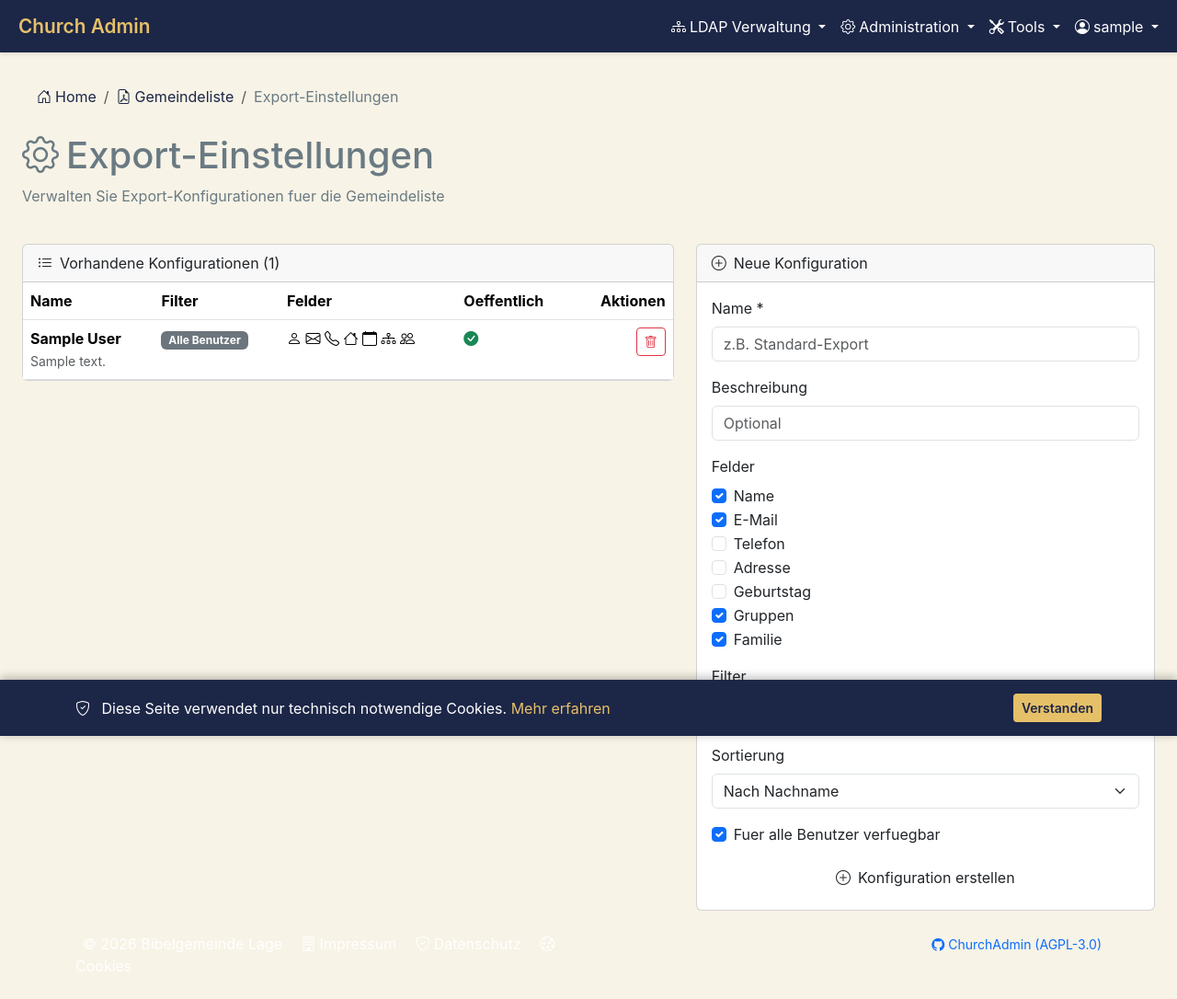
After one commit to Beerlesklopfer/ChruchAdmin, a Django app: page /ldap/export/settings/ in a window 1280 px wide. The commit adds this page. Shown: the whole page at 92% size. Run offline with Django 5.2, Linux system fonts and the light colour scheme; a user stored in the database is signed in; tables that the repository leaves empty hold one stand-in row (values such as "Sample post"); some libraries are stand-ins or nearby versions.

Commit message:
Fix: Export-Settings Import, fehlendes Template, LDAP-Admin Dashboard
- export_views.py: fehlenden 'from django.conf import settings' Import ergaenzt
- member_list_export_settings.html: fehlendes Template erstellt
- admin.html: Dashboard mit verlinkten Stat-Karten und Schnellzugriff
- TODO.md: Phase 5 Gruppenverwaltung als erledigt markiert

Co-Authored-By: Claude Opus 4.6 (1M context) <noreply@anthropic.com>

```diff
--- a/authapp/export_views.py
+++ b/authapp/export_views.py
@@ -3,6 +3,7 @@ Gemeindelisten-Export Views
 PDF und vCard/CardDAV Export
 """
 
+from django.conf import settings
 from django.shortcuts import render, redirect
 from django.contrib.auth.decorators import login_required, user_passes_test
 from django.contrib import messages
--- /dev/null
+++ b/templates/ldap/member_list_export_settings.html
@@ -0,0 +1,169 @@
+{% extends 'base.html' %}
+
+{% block title %}Export-Einstellungen{% endblock %}
+
+{% block content %}
+<div class="container-fluid">
+    <div class="row mb-4">
+        <div class="col-12">
+            <nav aria-label="breadcrumb" class="mb-3">
+                <ol class="breadcrumb" style="background: var(--church-beige); padding: 0.75rem 1rem; border-radius: 8px;">
+                    <li class="breadcrumb-item">
+                        <a href="{% url 'home' %}" style="color: var(--church-navy); text-decoration: none;">
+                            <i class="bi bi-house-door me-1"></i>Home
+                        </a>
+                    </li>
+                    <li class="breadcrumb-item">
+                        <a href="{% url 'member_list_export' %}" style="color: var(--church-navy); text-decoration: none;">
+                            <i class="bi bi-file-earmark-pdf me-1"></i>Gemeindeliste
+                        </a>
+                    </li>
+                    <li class="breadcrumb-item active" aria-current="page" style="color: var(--church-gray);">
+                        Export-Einstellungen
+                    </li>
+                </ol>
+            </nav>
+            <h1 class="text-church-navy">
+                <i class="bi bi-gear me-2"></i>Export-Einstellungen
+            </h1>
+            <p class="text-church-gray">Verwalten Sie Export-Konfigurationen fuer die Gemeindeliste</p>
+        </div>
+    </div>
+
+    <div class="row">
+        <!-- Bestehende Konfigurationen -->
+        <div class="col-md-7">
+            <div class="card card-church">
+                <div class="card-header">
+                    <i class="bi bi-list-ul me-2"></i>Vorhandene Konfigurationen ({{ all_settings|length }})
+                </div>
+                <div class="card-body p-0">
+                    {% if all_settings %}
+                    <div class="table-responsive">
+                        <table class="table table-church table-church-hover mb-0">
+                            <thead>
+                                <tr>
+                                    <th>Name</th>
+                                    <th>Filter</th>
+                                    <th>Felder</th>
+                                    <th>Oeffentlich</th>
+                                    <th class="text-end">Aktionen</th>
+                                </tr>
+                            </thead>
+                            <tbody>
+                                {% for s in all_settings %}
+                                <tr>
+                                    <td>
+                                        <strong class="text-church-navy">{{ s.name }}</strong>
+                                        {% if s.description %}
+                                        <br><small class="text-muted">{{ s.description }}</small>
+                                        {% endif %}
+                                    </td>
+                                    <td><span class="badge bg-secondary">{{ s.get_user_filter_display }}</span></td>
+                                    <td>
+                                        {% if s.include_name %}<i class="bi bi-person text-church-navy" title="Name"></i>{% endif %}
+                                        {% if s.include_email %}<i class="bi bi-envelope text-church-navy" title="E-Mail"></i>{% endif %}
+                                        {% if s.include_phone %}<i class="bi bi-telephone text-church-navy" title="Telefon"></i>{% endif %}
+                                        {% if s.include_address %}<i class="bi bi-house text-church-navy" title="Adresse"></i>{% endif %}
+                                        {% if s.include_birthday %}<i class="bi bi-calendar text-church-navy" title="Geburtstag"></i>{% endif %}
+                                        {% if s.include_groups %}<i class="bi bi-diagram-3 text-church-navy" title="Gruppen"></i>{% endif %}
+                                        {% if s.include_family %}<i class="bi bi-people text-church-navy" title="Familie"></i>{% endif %}
+                                    </td>
+                                    <td>
+                                        {% if s.is_public %}
+                                        <i class="bi bi-check-circle-fill text-success"></i>
+                                        {% else %}
+                                        <i class="bi bi-x-circle text-muted"></i>
+                                        {% endif %}
+                                    </td>
+                                    <td class="text-end">
+                                        <form method="post" style="display: inline;">
+                                            {% csrf_token %}
+                                            <input type="hidden" name="action" value="delete">
+                                            <input type="hidden" name="settings_id" value="{{ s.pk }}">
+                                            <button type="submit" class="btn btn-outline-danger btn-sm"
+                                                    onclick="return confirm('Konfiguration {{ s.name }} loeschen?')">
+                                                <i class="bi bi-trash"></i>
+                                            </button>
+                                        </form>
+                                    </td>
+                                </tr>
+                                {% endfor %}
+                            </tbody>
+                        </table>
+                    </div>
+                    {% else %}
+                    <div class="text-center py-4">
+                        <i class="bi bi-gear text-church-gray" style="font-size: 3rem;"></i>
+                        <p class="text-muted mt-2">Noch keine Export-Konfigurationen vorhanden</p>
+                    </div>
+                    {% endif %}
+                </div>
+            </div>
+        </div>
+
+        <!-- Neue Konfiguration -->
+        <div class="col-md-5">
+            <div class="card card-church">
+                <div class="card-header">
+                    <i class="bi bi-plus-circle me-2"></i>Neue Konfiguration
+                </div>
+                <div class="card-body">
+                    <form method="post">
+                        {% csrf_token %}
+                        <div class="mb-3">
+                            <label for="name" class="form-label">Name *</label>
+                            <input type="text" class="form-control" name="name" id="name" required
+                                   placeholder="z.B. Standard-Export">
+                        </div>
+                        <div class="mb-3">
+                            <label for="description" class="form-label">Beschreibung</label>
+                            <input type="text" class="form-control" name="description" id="description"
+                                   placeholder="Optional">
+                        </div>
+
+                        <div class="mb-3">
+                            <label class="form-label">Felder</label>
+                            <div class="form-check"><input class="form-check-input" type="checkbox" name="include_name" id="inc_name" checked><label class="form-check-label" for="inc_name">Name</label></div>
+                            <div class="form-check"><input class="form-check-input" type="checkbox" name="include_email" id="inc_email" checked><label class="form-check-label" for="inc_email">E-Mail</label></div>
+                            <div class="form-check"><input class="form-check-input" type="checkbox" name="include_phone" id="inc_phone"><label class="form-check-label" for="inc_phone">Telefon</label></div>
+                            <div class="form-check"><input class="form-check-input" type="checkbox" name="include_address" id="inc_addr"><label class="form-check-label" for="inc_addr">Adresse</label></div>
+                            <div class="form-check"><input class="form-check-input" type="checkbox" name="include_birthday" id="inc_bday"><label class="form-check-label" for="inc_bday">Geburtstag</label></div>
+                            <div class="form-check"><input class="form-check-input" type="checkbox" name="include_groups" id="inc_grp" checked><label class="form-check-label" for="inc_grp">Gruppen</label></div>
+                            <div class="form-check"><input class="form-check-input" type="checkbox" name="include_family" id="inc_fam" checked><label class="form-check-label" for="inc_fam">Familie</label></div>
+                        </div>
+
+                        <div class="mb-3">
+                            <label for="user_filter" class="form-label">Filter</label>
+                            <select class="form-select" name="user_filter" id="user_filter">
+                                <option value="all">Alle Benutzer</option>
+                                <option value="members">Nur Mitglieder</option>
+                                <option value="visitors">Nur Besucher</option>
+                                <option value="family_heads">Nur Familienoberhaeupter</option>
+                            </select>
+                        </div>
+
+                        <div class="mb-3">
+                            <label for="sort_by" class="form-label">Sortierung</label>
+                            <select class="form-select" name="sort_by" id="sort_by">
+                                <option value="sn">Nach Nachname</option>
+                                <option value="givenName">Nach Vorname</option>
+                                <option value="mail">Nach E-Mail</option>
+                            </select>
+                        </div>
+
+                        <div class="form-check mb-3">
+                            <input class="form-check-input" type="checkbox" name="is_public" id="is_public" checked>
+                            <label class="form-check-label" for="is_public">Fuer alle Benutzer verfuegbar</label>
+                        </div>
+
+                        <button type="submit" class="btn btn-church-primary w-100">
+                            <i class="bi bi-plus-circle me-2"></i>Konfiguration erstellen
+                        </button>
+                    </form>
+                </div>
+            </div>
+        </div>
+    </div>
+</div>
+{% endblock %}
```
Also changed, not shown: TODO.md (+10 -7 lines), templates/ldap/admin.html (+91 -28 lines).
